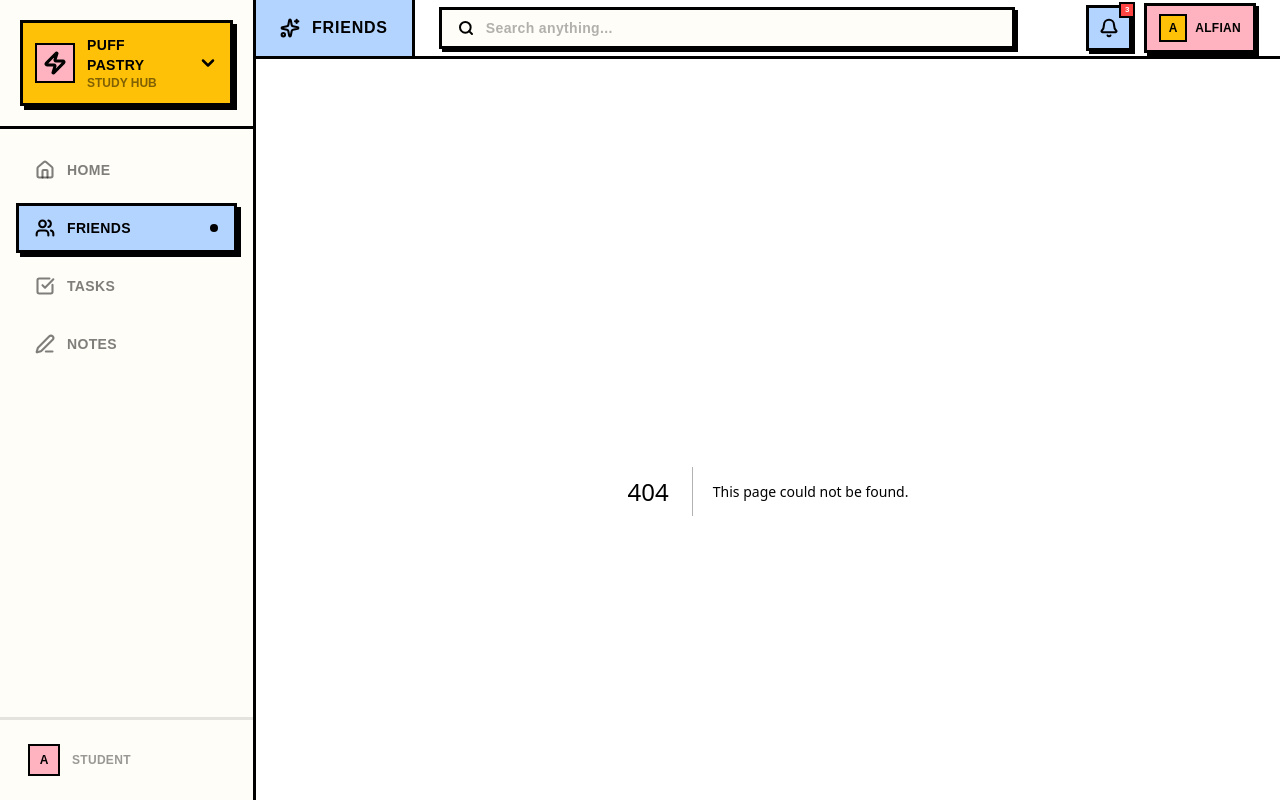
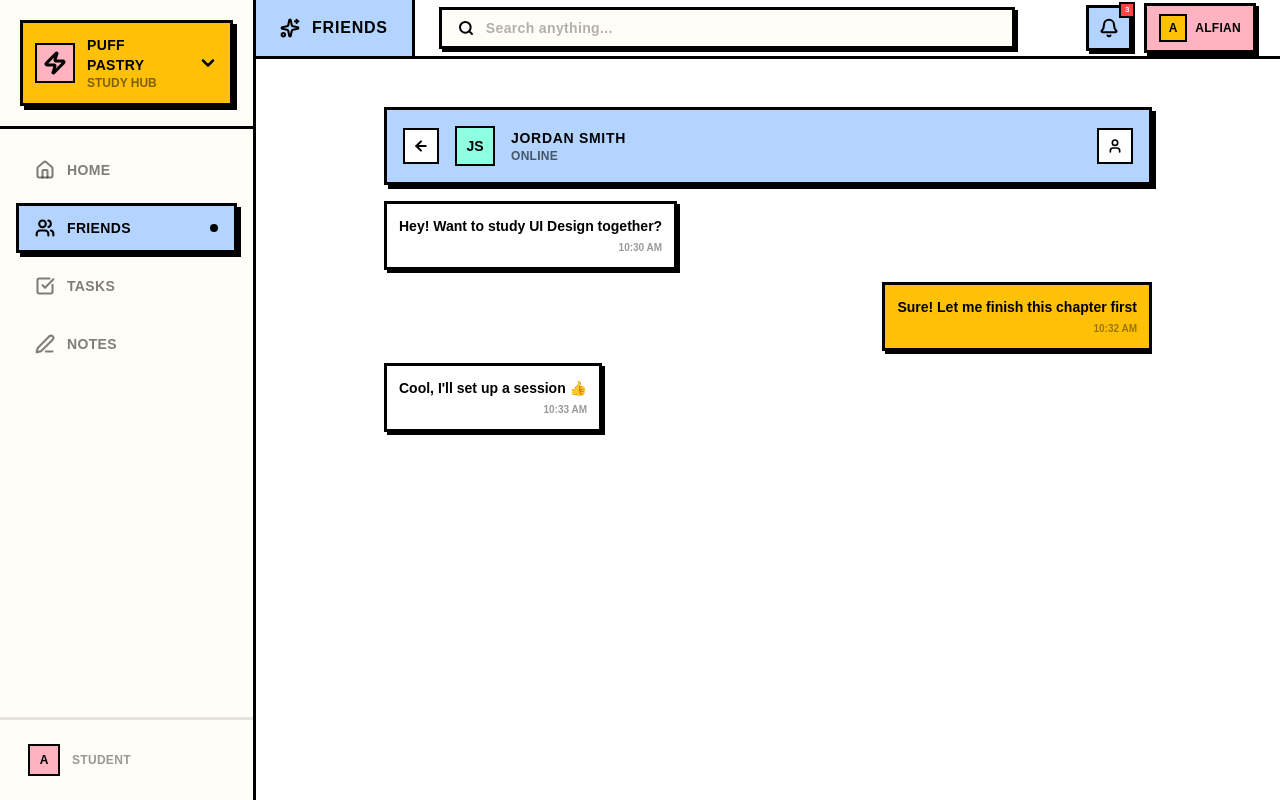
Before and after one commit to AlfianRamadani/puff-pastry-ifest-uajy, a Next.js app: page /friends/1/message in a window 1280 px wide. Before the commit this address had no page. Built offline with nearby package versions, Linux system fonts and the light colour scheme.

Commit message:
feat: friend messaging page with chat UI and persistence

```diff
--- /dev/null
+++ b/src/app/friends/[id]/message/page.tsx
@@ -0,0 +1,202 @@
+"use client";
+
+import React, { useState, useEffect, useRef, useCallback, useMemo } from "react";
+import { useParams, useRouter } from "next/navigation";
+import Link from "next/link";
+import { ArrowLeft, Send, User } from "lucide-react";
+import { getFriendById } from "@/app/components/friends/friendsData";
+
+interface Message {
+  id: string;
+  from: "me" | "friend";
+  text: string;
+  time: string;
+}
+
+const MSG_STORAGE_PREFIX = "puff-pastry-messages-";
+
+function loadMessages(friendId: string): Message[] {
+  if (typeof window === "undefined") return [];
+  try {
+    const raw = localStorage.getItem(MSG_STORAGE_PREFIX + friendId);
+    if (raw) return JSON.parse(raw);
+  } catch { /* fallback */ }
+  return [];
+}
+
+function saveMessages(friendId: string, msgs: Message[]) {
+  if (typeof window === "undefined") return;
+  localStorage.setItem(MSG_STORAGE_PREFIX + friendId, JSON.stringify(msgs));
+}
+
+const SEED_MESSAGES: Record<string, Message[]> = {
+  "1": [
+    { id: "s1", from: "friend", text: "Hey! Want to study UI Design together?", time: "10:30 AM" },
+    { id: "s2", from: "me", text: "Sure! Let me finish this chapter first", time: "10:32 AM" },
+    { id: "s3", from: "friend", text: "Cool, I'll set up a session 👍", time: "10:33 AM" },
+  ],
+  "2": [
+    { id: "s1", from: "friend", text: "Are you joining the maths study group?", time: "9:00 AM" },
+    { id: "s2", from: "me", text: "Yeah I'll be there at 2pm", time: "9:15 AM" },
+  ],
+  "3": [
+    { id: "s1", from: "me", text: "How's the thermo assignment going?", time: "Yesterday" },
+    { id: "s2", from: "friend", text: "Almost done! Want to compare answers?", time: "Yesterday" },
+  ],
+};
+
+const AVATAR_COLORS = [
+  "bg-[#FFD1B3]", "bg-[#8FFFE1]", "bg-[#FFC107]",
+  "bg-[#B8D4FF]", "bg-[#FFB3D9]", "bg-[#C4B5FD]",
+];
+
+export default function FriendMessagePage() {
+  const params = useParams();
+  const router = useRouter();
+  const friendId = params.id as string;
+  const friend = useMemo(() => getFriendById(friendId), [friendId]);
+
+  const [messages, setMessages] = useState<Message[]>([]);
+  const [input, setInput] = useState("");
+  const scrollRef = useRef<HTMLDivElement>(null);
+  const inputRef = useRef<HTMLInputElement>(null);
+
+  useEffect(() => {
+    const stored = loadMessages(friendId);
+    if (stored.length > 0) {
+      setMessages(stored);
+    } else if (SEED_MESSAGES[friendId]) {
+      setMessages(SEED_MESSAGES[friendId]);
+      saveMessages(friendId, SEED_MESSAGES[friendId]);
+    }
+  }, [friendId]);
+
+  useEffect(() => {
+    scrollRef.current?.scrollTo({ top: scrollRef.current.scrollHeight, behavior: "smooth" });
+  }, [messages]);
+
+  const sendMessage = useCallback(() => {
+    const text = input.trim();
+    if (!text) return;
+
+    const now = new Date();
+    const time = now.toLocaleTimeString([], { hour: "2-digit", minute: "2-digit" });
+    const newMsg: Message = { id: `m-${Date.now()}`, from: "me", text, time };
+
+    setMessages((prev) => {
+      const updated = [...prev, newMsg];
+      saveMessages(friendId, updated);
+      return updated;
+    });
+    setInput("");
+    inputRef.current?.focus();
+  }, [input, friendId]);
+
+  if (!friend) {
+    return (
+      <div className="flex flex-col items-center justify-center py-20 gap-4">
+        <p className="font-black text-lg text-black uppercase tracking-wider">Friend not found</p>
+        <Link
+          href="/friends"
+          className="px-5 py-3 bg-[#FFC107] border-[3px] border-black font-black text-sm uppercase tracking-wide shadow-[4px_4px_0px_0px_rgba(0,0,0,1)] active:translate-x-[2px] active:translate-y-[2px] active:shadow-none transition-all"
+        >
+          Back to Friends
+        </Link>
+      </div>
+    );
+  }
+
+  const avatarColor = AVATAR_COLORS[parseInt(friend.id) % AVATAR_COLORS.length];
+
+  return (
+    <div className="w-full max-w-3xl mx-auto flex flex-col h-[calc(100vh-80px)] md:h-[calc(100vh-20px)] py-4 px-4 md:px-0">
+      {/* Header */}
+      <div className="bg-[#B3D4FF] border-[3px] border-black shadow-[4px_4px_0px_0px_rgba(0,0,0,1)] p-4 flex items-center gap-4 mb-4 shrink-0">
+        <button
+          onClick={() => router.push("/friends")}
+          className="p-2 bg-white border-2 border-black active:translate-x-[1px] active:translate-y-[1px] transition-all outline-none focus-visible:ring-2 focus-visible:ring-black"
+          aria-label="Back to friends"
+        >
+          <ArrowLeft className="w-4 h-4 text-black" strokeWidth={3} />
+        </button>
+        <div className={`${avatarColor} w-10 h-10 border-2 border-black flex items-center justify-center shrink-0`}>
+          <span className="font-black text-sm text-black">{friend.avatar}</span>
+        </div>
+        <div className="flex-1 min-w-0">
+          <h2 className="font-black text-sm text-black uppercase tracking-wider truncate">{friend.name}</h2>
+          <p className="font-bold text-xs text-black/60 uppercase tracking-wide">
+            {friend.status === "online" ? "Online" : friend.status === "in-session" ? "In Session" : "Offline"}
+          </p>
+        </div>
+        <Link
+          href={`/friends/${friend.id}/profile`}
+          className="p-2 bg-white border-2 border-black hover:bg-[#FFC107]/20 active:translate-x-[1px] active:translate-y-[1px] transition-all outline-none focus-visible:ring-2 focus-visible:ring-black"
+          aria-label="View profile"
+        >
+          <User className="w-4 h-4 text-black" strokeWidth={2.5} />
+        </Link>
+      </div>
+
+      {/* Messages */}
+      <div
+        ref={scrollRef}
+        className="flex-1 overflow-y-auto space-y-3 pb-4 min-h-0"
+      >
+        {messages.length === 0 && (
+          <div className="flex flex-col items-center justify-center py-16 text-center">
+            <div className={`${avatarColor} w-16 h-16 border-[3px] border-black flex items-center justify-center mb-4 shadow-[3px_3px_0px_0px_rgba(0,0,0,1)]`}>
+              <span className="font-black text-xl text-black">{friend.avatar}</span>
+            </div>
+            <p className="font-black text-sm text-black uppercase tracking-wider">No messages yet</p>
+            <p className="font-bold text-xs text-black/50 mt-1">Say hi to {friend.name}!</p>
+          </div>
+        )}
+
+        {messages.map((msg) => (
+          <div
+            key={msg.id}
+            className={`flex ${msg.from === "me" ? "justify-end" : "justify-start"}`}
+          >
+            <div
+              className={`max-w-[75%] border-[3px] border-black p-3 ${
+                msg.from === "me"
+                  ? "bg-[#FFC107] shadow-[3px_3px_0px_0px_rgba(0,0,0,1)]"
+                  : "bg-white shadow-[3px_3px_0px_0px_rgba(0,0,0,1)]"
+              }`}
+            >
+              <p className="font-bold text-sm text-black">{msg.text}</p>
+              <p className="font-bold text-[10px] text-black/40 mt-1 text-right uppercase">{msg.time}</p>
+            </div>
+          </div>
+        ))}
+      </div>
+
+      {/* Input */}
+      <div className="shrink-0 pt-2">
+        <div className="flex gap-2">
+          <div className="flex-1 flex items-center bg-white border-[3px] border-black px-4 py-3 shadow-[3px_3px_0px_0px_rgba(0,0,0,1)] focus-within:shadow-[1px_1px_0px_0px_rgba(0,0,0,1)] focus-within:translate-x-[1px] focus-within:translate-y-[1px] transition-all">
+            <label htmlFor="msg-input" className="sr-only">Type a message</label>
+            <input
+              ref={inputRef}
+              id="msg-input"
+              type="text"
+              value={input}
+              onChange={(e) => setInput(e.target.value)}
+              onKeyDown={(e) => { if (e.key === "Enter") sendMessage(); }}
+              placeholder="Type a message..."
+              className="bg-transparent outline-none w-full font-bold text-sm text-black placeholder:text-black/30"
+            />
+          </div>
+          <button
+            onClick={sendMessage}
+            disabled={!input.trim()}
+            className="px-5 py-3 bg-[#FFC107] border-[3px] border-black font-black text-sm text-black shadow-[4px_4px_0px_0px_rgba(0,0,0,1)] active:translate-x-[2px] active:translate-y-[2px] active:shadow-none transition-all disabled:opacity-40 disabled:cursor-not-allowed outline-none focus-visible:ring-2 focus-visible:ring-black"
+            aria-label="Send message"
+          >
+            <Send className="w-5 h-5" strokeWidth={2.5} />
+          </button>
+        </div>
+      </div>
+    </div>
+  );
+}
```
